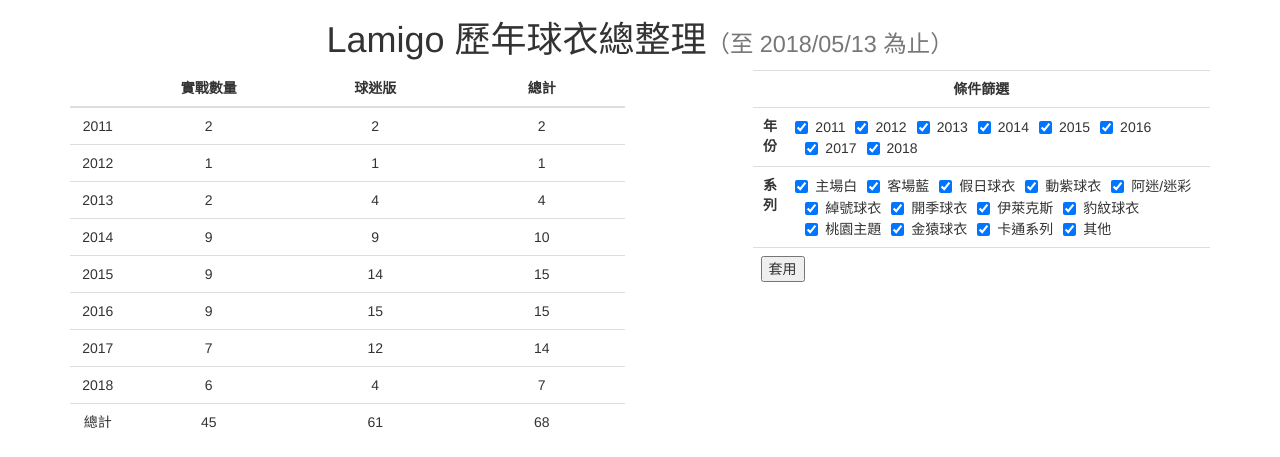
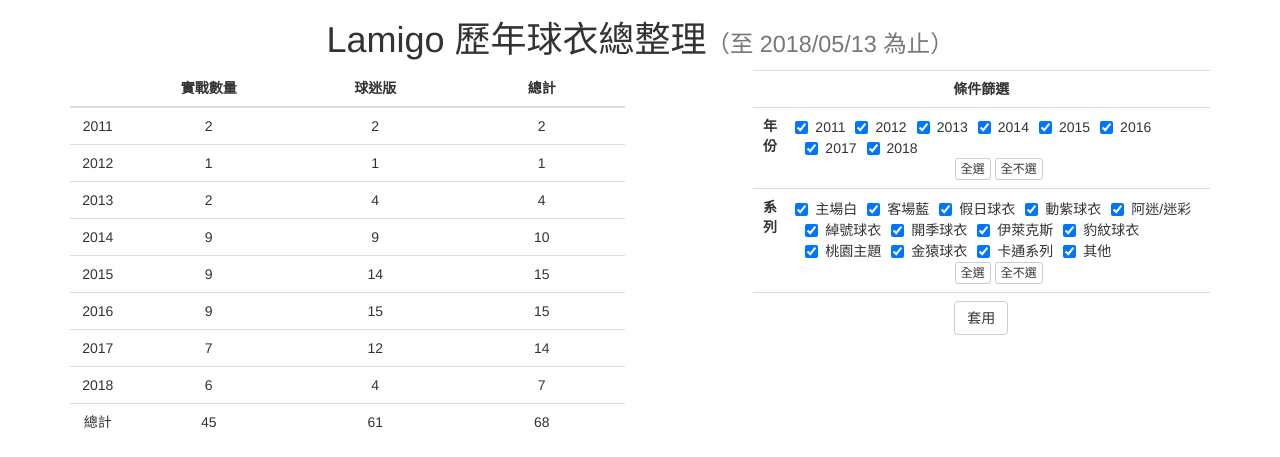
Before and after one commit to closer76/lamigo_uniforms, a plain HTML site: page lamigo_uniforms.html in a window 1280 px wide. Shown: the top 457 px of the page. Drawn offline with nearby package versions, Linux system fonts and the light colour scheme.

Commit message:
加入「全選」、「全不選」按鈕。

```diff
--- a/lamigo_uniforms.html
+++ b/lamigo_uniforms.html
@@ -736,16 +736,38 @@
 						<tr><th colspan="2">條件篩選</th></tr>
 						<tr>
 							<th>年份</th>
-							<td><form id=filter_year></form></td>
+							<td>
+								<div><form id=filter_year></form></div>
+								<div style="text-align: center;">
+										<button type="button"
+										class="btn btn-default btn-xs"
+										id="btn_year_selectall">全選</button>
+									<button type="button"
+										class="btn btn-default btn-xs"
+										id="btn_year_selectnone">全不選</button>
+								</div>
+							</td>
 						</tr>
 						<tr>
 							<th>系列</th>
-							<td><form id=filter_series></form></td>
+							<td>
+								<div><form id=filter_series></form></div>
+								<div style="text-align: center;">
+									<button type="button"
+											class="btn btn-default btn-xs"
+											id="btn_series_selectall">全選</button>
+									<button type="button"
+											class="btn btn-default btn-xs"
+											id="btn_series_selectnone">全不選</button>
+								</div>
+							</td>
 						</tr>
 						<tr>
-							<td colspan="2">
+							<td colspan="2" style="text-align: center;">
 								<form id=go>
-									<input type="button" value="套用" id='btn_apply_filter' />
+									<button type="button"
+											class="btn btn-default"
+											id="btn_apply_filter">套用</button>
 								</form>
 							</td>
 						</tr>
@@ -865,7 +887,7 @@
 						.addClass('checkbox-inline')
 						.append($('<input></input>')
 							.attr('type', 'checkbox')
-							.attr('checked', true)
+							.prop('checked', true)
 							.addClass('cb_year'))
 						.append(year.toString()));
 			}
@@ -877,7 +899,7 @@
 						.addClass('checkbox-inline')
 						.append($('<input></input>')
 							.attr('type', 'checkbox')
-							.attr('checked', true)
+							.prop('checked', true)
 							.addClass('cb_series'))
 						.append(series));
 			}
@@ -910,6 +932,26 @@
 						}
 					});
 				});
+
+				// Event handler for 'Select All' in year filter
+				$('#btn_year_selectall').click(function() {
+					$('.cb_year').prop('checked', true);
+				});
+
+				// Event handler for 'Select None' in year filter
+				$('#btn_year_selectnone').click(function() {
+					$('.cb_year').prop('checked', false);
+				});
+
+				// Event handler for 'Select All' in series filter
+				$('#btn_series_selectall').click(function() {
+					$('.cb_series').prop('checked', true);
+				});
+
+				// Event handler for 'Select None' in series filter
+				$('#btn_series_selectnone').click(function() {
+					$('.cb_series').prop('checked', false);
+				});
 			});
 		</script>
 	</body>
```
